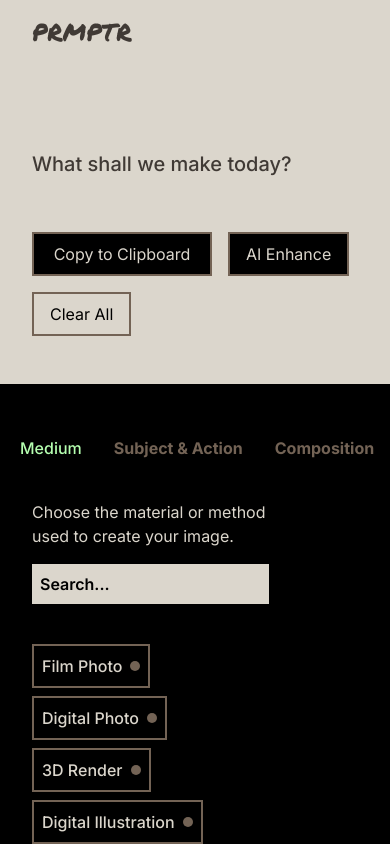
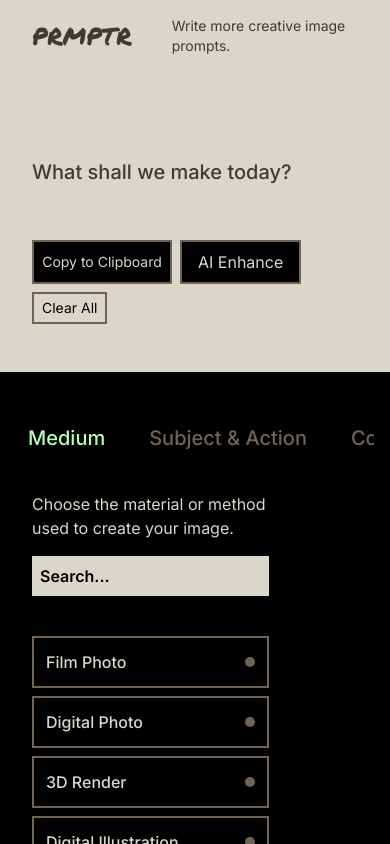
Before and after one commit to mikemakesmoves/PRMPTR_V2, a React (Vite) app in the folder prmptr/: page / in a window 390 px wide. Shown: the top 844 px of the page. Built offline with nearby package versions, Linux system fonts and the light colour scheme.

Commit message:
UI adjustments for mobile, added favicon

```diff
--- a/prmptr/index.html
+++ b/prmptr/index.html
@@ -2,7 +2,7 @@
 <html lang="en">
   <head>
     <meta charset="UTF-8" />
-    <link rel="icon" type="image/svg+xml" href="/vite.svg" />
+    <link rel="icon" type="image/png" href="/prmptr_favicon.png" />
     <meta name="viewport" content="width=device-width, initial-scale=1.0" />
     <title>PRMPTR</title>
   </head>
--- a/prmptr/src/components/CategoriesList.jsx
+++ b/prmptr/src/components/CategoriesList.jsx
@@ -44,8 +44,8 @@ function CategoriesList({ categories, selectedCategory, onCategorySelect, select
   }, [categories, selectedCategory, onCategorySelect]);
 
   return (
-    <div className="w-full md:w-1/4 overflow-x-auto md:overflow-visible" ref={listRef}>
-      <ul className="flex md:flex-col font-bold space-x-6 md:space-x-0 md:space-y-1 p-4 whitespace-nowrap min-w-fit">
+    <div className="w-full md:w-1/4 overflow-x-auto md:overflow-visible scrollbar-hide" ref={listRef}>
+      <ul className="flex md:flex-col font-medium space-x-5 md:space-x-0 md:space-y-1 p-3 md:p-4 whitespace-nowrap min-w-fit pl-4">
         {categories.map((category) => {
           const hasSelectedOptions = selectedOptions[category.name]?.length > 0;
           return (
@@ -53,9 +53,9 @@ function CategoriesList({ categories, selectedCategory, onCategorySelect, select
               key={category.name}
               data-category={category.name}
               onClick={() => onCategorySelect(category.name)}
-              className={`cursor-pointer p-1 transition-all duration-200 ease-in-out select-none text-base ${
+              className={`cursor-pointer px-3 text-xl py-2 md:px-2 md:py-1 rounded-lg transition-all duration-200 ease-in-out select-none origin-left ${
                 category.name === selectedCategory
-                  ? 'text-green1 font-medium md:text-2xl'
+                  ? 'text-green1 font-medium text-xl md:text-2xl bg-prmptrblack/10'
                   : hasSelectedOptions
                     ? 'text-green1'
                     : 'text-brown2 hover:text-brown1'
--- a/prmptr/src/components/CategoryOptions.jsx
+++ b/prmptr/src/components/CategoryOptions.jsx
@@ -68,15 +68,15 @@ function CategoryOptions({
         {!isSubjectCategory && filteredOptions.map((option) => {
           const isSelected = selectedOptions?.includes(option.name) || false;
           return (
-            <div key={option.name} className="relative">
+            <div key={option.name} className="relative w-full md:w-auto">
               <button
                 onClick={() => onOptionToggle(option.name)}
                 onMouseEnter={() => setHoveredOption(option)}
                 onMouseLeave={() => setHoveredOption(null)}
-                className={`inline-flex items-center p-2 ${
+                className={`w-full md:w-auto inline-flex items-center justify-between p-3 md:p-2 text-base md:text-sm ${
                   isSelected
                     ? 'bg-green1 border border-green1 border-solid border-2 text-prmptrblack font-medium'
-                    : 'bg-prmptrblack  font-medium text-brown1 border border-brown2 border-2 hover:text-green1 hover:border-green1'
+                    : 'bg-prmptrblack font-medium text-brown1 border border-brown2 border-2 hover:text-green1 hover:border-green1'
                 }`}
               >
                 <span>{option.name}</span>
@@ -85,9 +85,9 @@ function CategoryOptions({
                 }`}></span>
               </button>
 
-              {/* Preview Image Popup */}
+              {/* Preview Image Popup - hide on mobile */}
               {hoveredOption?.name === option.name && option.previewImage && showPreviews && (
-                <div className="absolute bottom-full left-1/2 transform -translate-x-1/2 mb-2 z-50">
+                <div className="hidden md:block absolute bottom-full left-1/2 transform -translate-x-1/2 mb-2 z-50">
                   <div className="shadow-lg w-[240px]">
                     <img
                       src={option.previewImage}
--- a/prmptr/src/components/Footer.jsx
+++ b/prmptr/src/components/Footer.jsx
@@ -1,10 +1,10 @@
 function Footer() {
     return (
-      <footer className="h-[50px] bg-prmptrblack text-prmptrwhite font-medium">
-        <div className="w-full max-w-[1280px] mx-auto px-4 md:px-10 h-full flex items-center justify-between">
-          <p className="opacity-100 text-brown2 font-permanent">© PRMPTR 2025</p>
-          <p className="flex items-center gap-2">
-            Made with <span>❤️</span> <span>🤖</span><span>🐐</span> by
+      <footer className="h-[100px] bg-prmptrblack text-prmptrwhite font-medium">
+        <div className="w-full max-w-[1280px] mx-auto px-4 md:px-10 h-full flex flex-col md:flex-row items-center justify-center md:justify-between gap-2 md:gap-0">
+          <p className="opacity-100 text-brown2 font-permanent whitespace-nowrap">© PRMPTR 2025</p>
+          <p className="flex items-center gap-2 whitespace-nowrap text-sm md:text-base">
+            Made with <span className="flex gap-1"><span>❤️</span><span>🤖</span><span>🐐</span></span> by
             <a
               href="https://www.mikemakesmoves.com"
               target="_blank"
--- a/prmptr/src/components/Header.jsx
+++ b/prmptr/src/components/Header.jsx
@@ -3,8 +3,9 @@ import React from 'react';
 function Header() {
   return (
     <header className="bg-prmptrwhite p-4">
-      <div className="container mx-auto flex flex-col items-left max-w-[1240px] px-4 space-y-6">
+      <div className="container mx-auto flex items-center gap-10 max-w-[1240px] px-4">
         <h1 className="text-2xl font-permanent text-brown3">PRMPTR</h1>
+        <p className="text-sm text-brown3">Write more creative image prompts.</p>
       </div>
     </header>
   );
--- a/prmptr/src/components/PromptGenerator.jsx
+++ b/prmptr/src/components/PromptGenerator.jsx
@@ -37,13 +37,13 @@ function PromptGenerator({ prompt, onClear, AIEnhance }) {
           {prompt}
         </p>
       </div>
-      <div className="flex flex-wrap gap-4">
+      <div className="flex flex-wrap gap-2 md:gap-4">
         <button
           onClick={copyToClipboard}
-          className={`px-4 py-2 border-2 transition-all duration-200
+          className={`px-2 py-1 md:px-4 md:py-2 text-sm md:text-base border-2 transition-all duration-200
             ${copied
-              ? 'bg-green1 text-prmptrblack font-bold border-brown2 min-w-[180px]'
-              : 'bg-prmptrblack text-brown1 border-brown2 min-w-[180px] hover:border-green1 hover:text-green1 hover:shadow-xl hover:scale-105 ease-in-out duration-300'
+              ? 'bg-green1 text-prmptrblack font-bold border-brown2 min-w-[140px] md:min-w-[180px]'
+              : 'bg-prmptrblack text-brown1 border-brown2 min-w-[140px] md:min-w-[180px] hover:border-green1 hover:text-green1 hover:shadow-xl hover:scale-105 ease-in-out duration-300'
             }`}
         >
           {copied ? 'Copied!' : 'Copy to Clipboard'}
@@ -51,7 +51,7 @@ function PromptGenerator({ prompt, onClear, AIEnhance }) {
         {AIEnhance}
         <button
           onClick={onClear}
-          className="px-4 py-2 text-prmptrblack border-2 border-brown2 hover:border-red-500 hover:text-red-500 transition-colors duration-200"
+          className="px-2 py-1 md:px-4 md:py-2 text-sm md:text-base text-prmptrblack border-2 border-brown2 hover:border-red-500 hover:text-red-500 transition-colors duration-200"
         >
           Clear All
         </button>
```
Also changed, not shown: prmptr/public/prmptr_favicon.png (added), prmptr/public/prmptr_favicon.svg (added).
